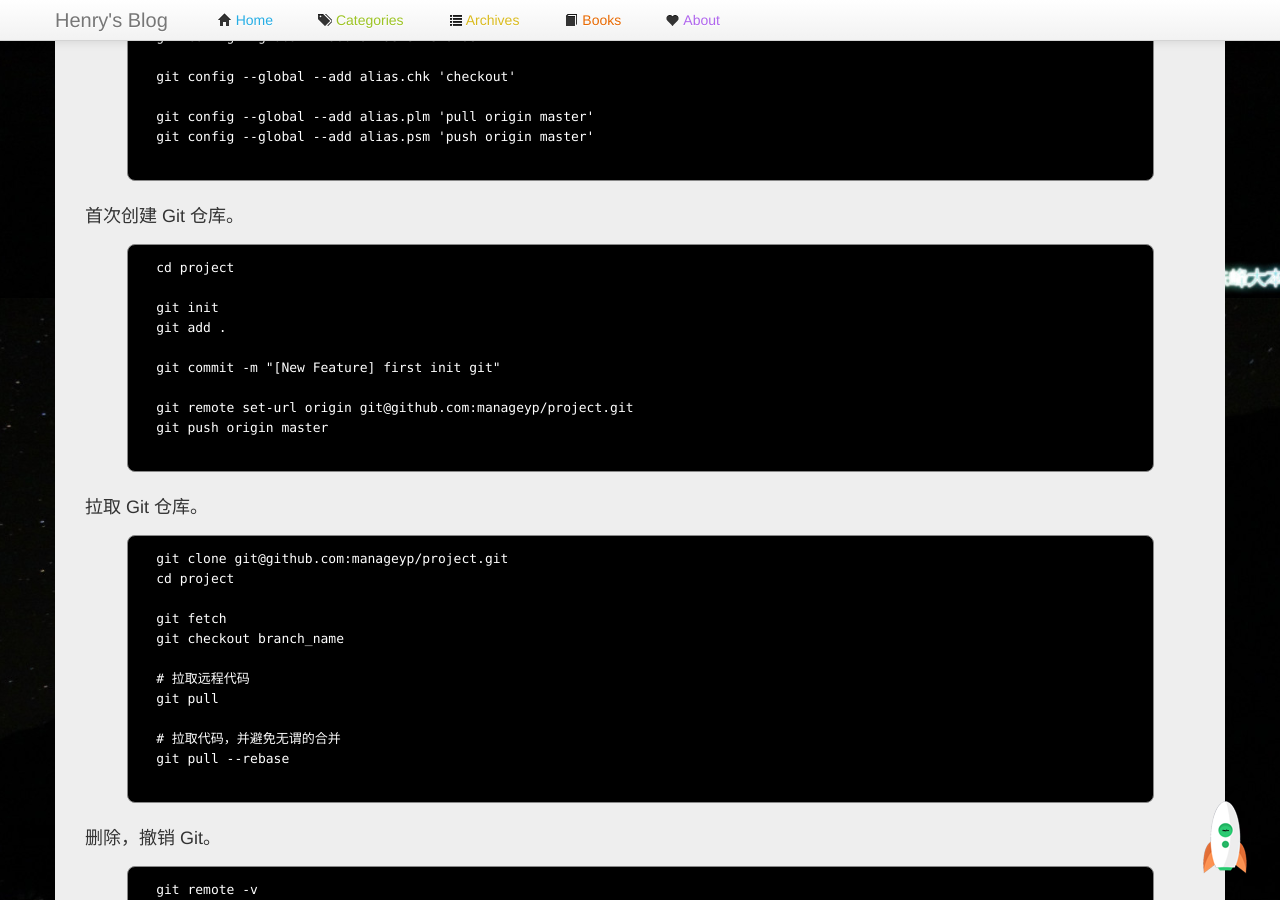
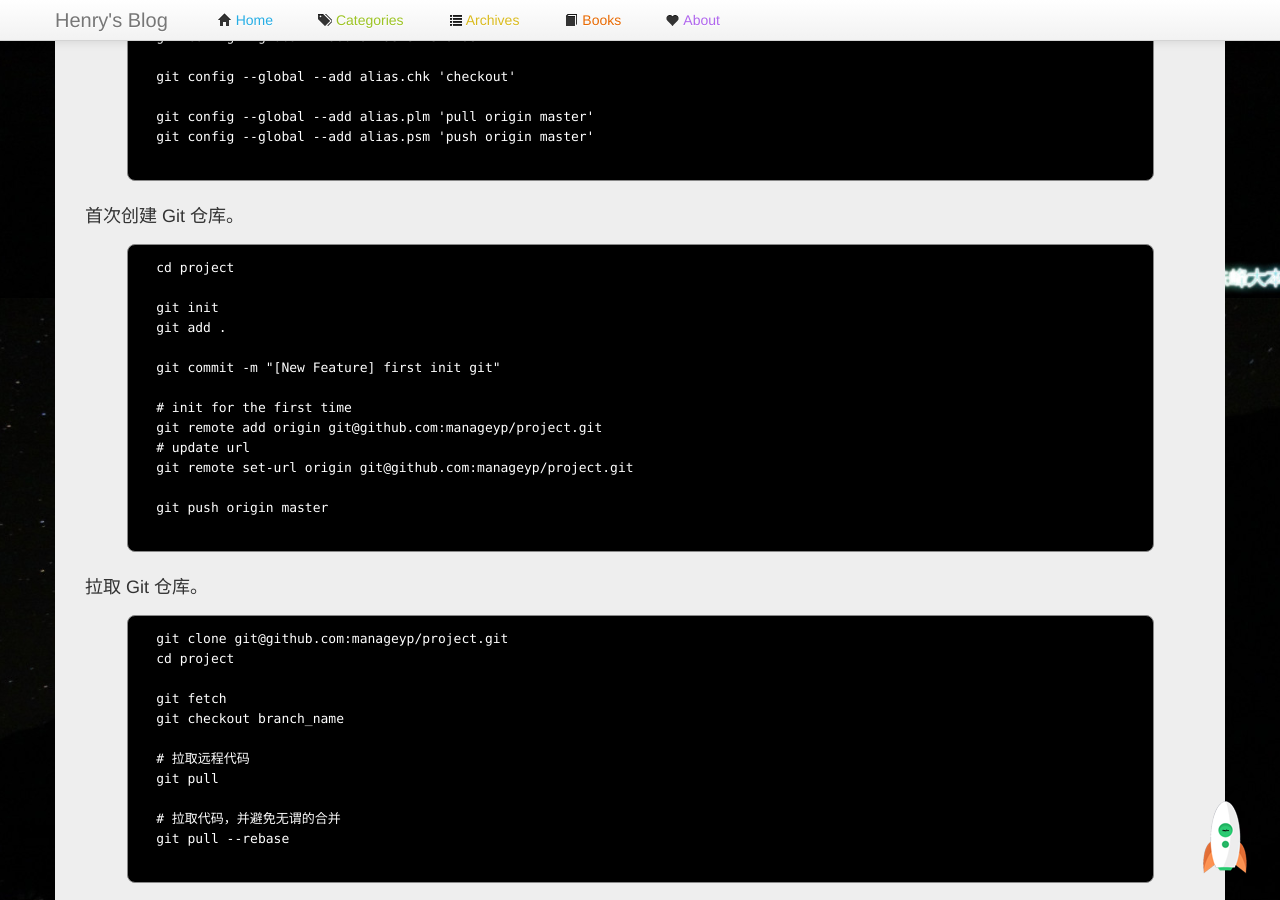
Before and after one commit to manageyp/manageyp.github.com, a Jekyll site: the page built from _posts/2015-04-03-most-commonly-used-git-commands.html, in a window 1280 px wide and 900 px high, scrolled down 602 px. Built offline with Jekyll 4.4.1, drawn with Linux system fonts in a browser that asks for light colours; comment, search, counter and statistics services are not loaded.

Commit message:
[Change] most-commonly-used-git-commands

```diff
--- a/_posts/2015-04-03-most-commonly-used-git-commands.html
+++ b/_posts/2015-04-03-most-commonly-used-git-commands.html
@@ -53,7 +53,11 @@ record_on: 2015-04-03
 
   git commit -m "[New Feature] first init git"
 
+  # init for the first time
+  git remote add origin git@github.com:manageyp/project.git
+  # update url
   git remote set-url origin git@github.com:manageyp/project.git
+
   git push origin master
   </pre>
 </p>
```
